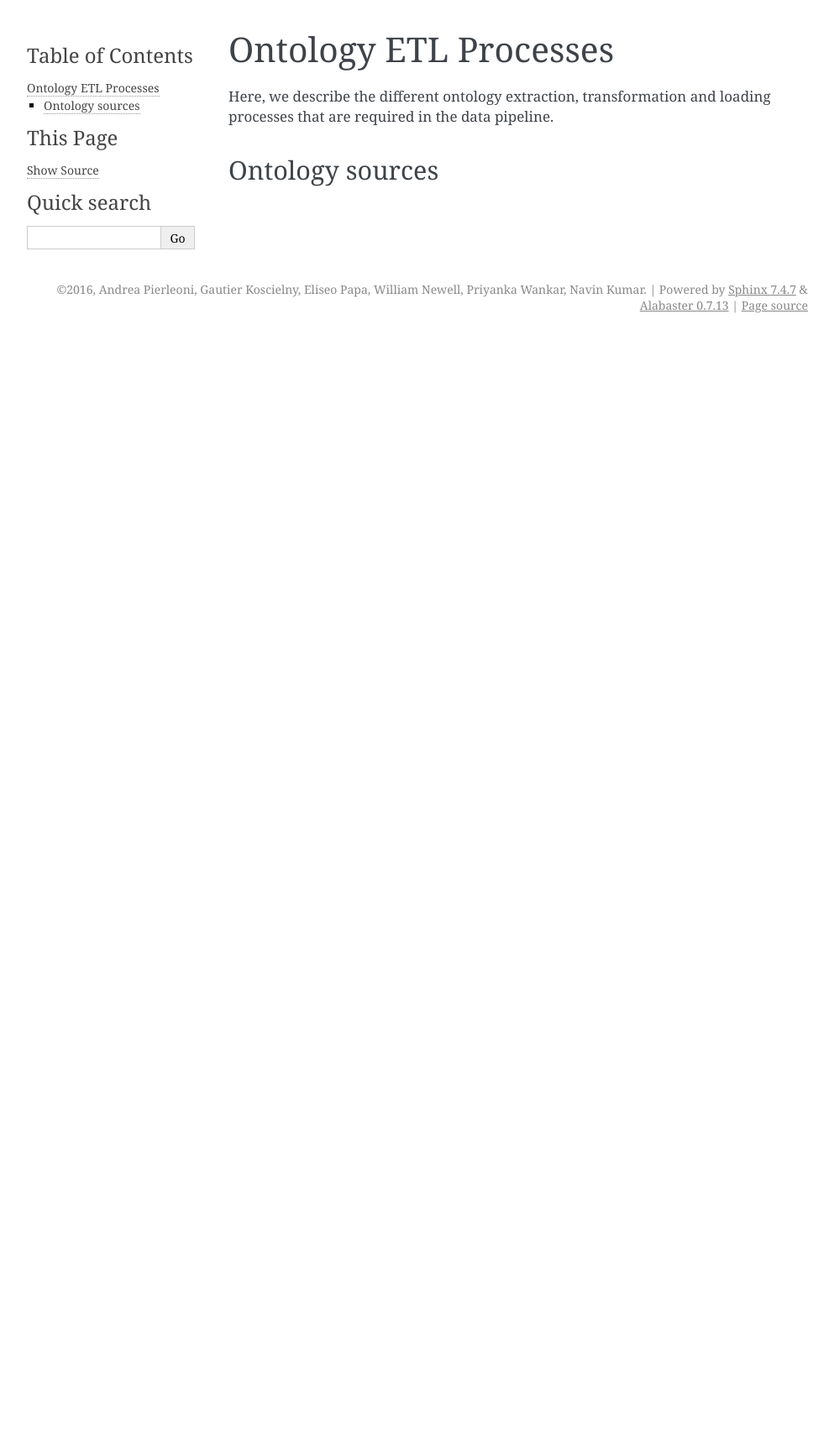
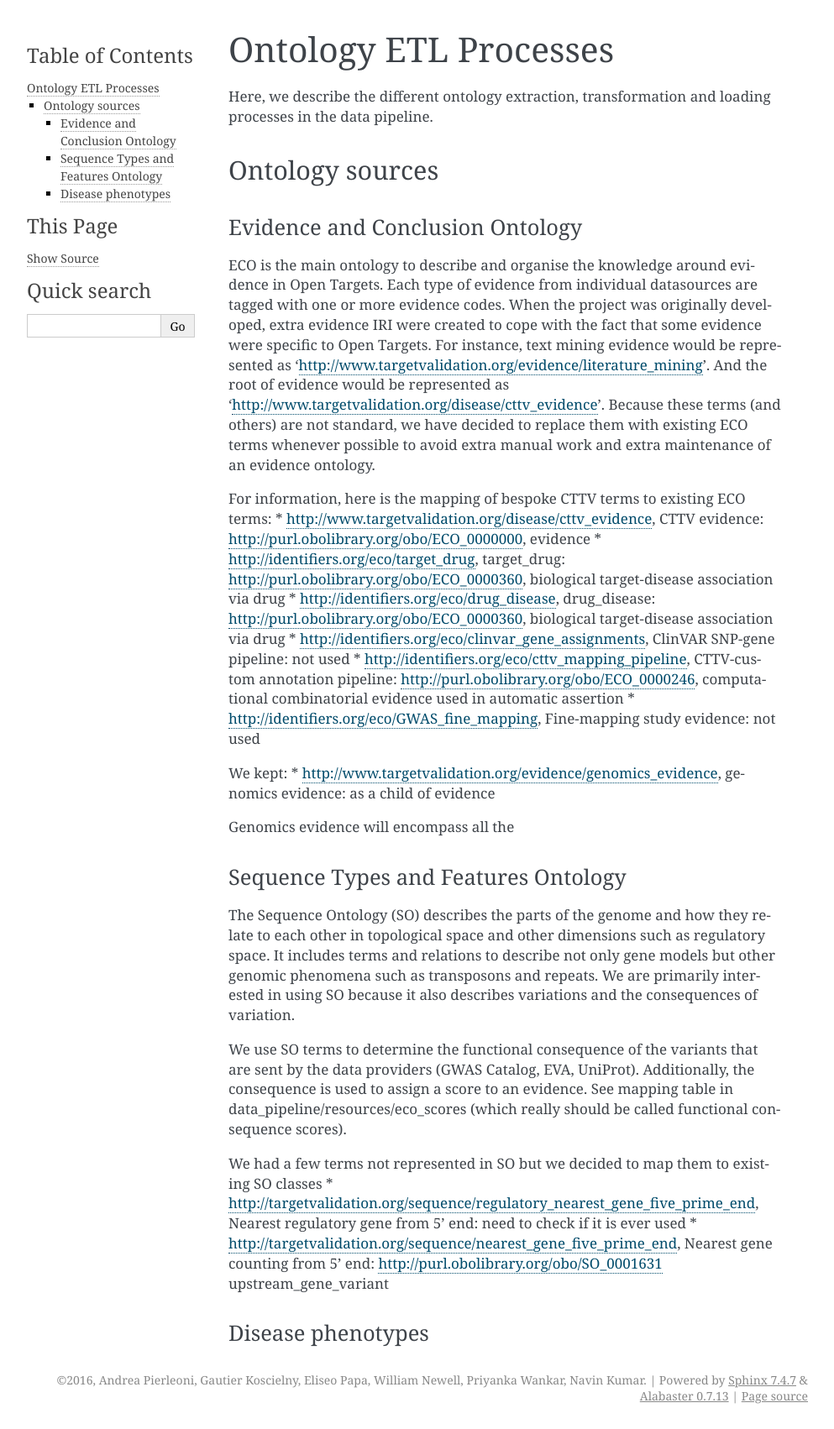
Before and after one commit to opentargets-archive/data_pipeline, a Sphinx documentation site: the page built from doc/source/ontology.rst, in a window 1280 px wide. Shown: the whole page at 84% size, without its empty margins (148-1141 px from the left). Built offline with Sphinx 7.4.7, drawn with Linux system fonts in a browser that asks for light colours; before the commit the page ends 900 px from its top, so only the background shows below that.

Commit message:
Add documentation with project list and codes.

```diff
--- a/doc/source/index.rst
+++ b/doc/source/index.rst
@@ -12,6 +12,7 @@ Contents:
    :maxdepth: 2
 
    ontology.rst
+   project_codes.rst
 
 Indices and tables
 ==================
--- a/doc/source/ontology.rst
+++ b/doc/source/ontology.rst
@@ -3,8 +3,52 @@
 Ontology ETL Processes
 ======================
 
-Here, we describe the different ontology extraction, transformation and loading processes that are required in the data
+Here, we describe the different ontology extraction, transformation and loading processes in the data
 pipeline.
 
 Ontology sources
 ----------------
+
+Evidence and Conclusion Ontology
+++++++++++++++++++++++++++++++++
+
+ECO is the main ontology to describe and organise the knowledge around evidence in Open Targets.
+Each type of evidence from individual datasources are tagged with one or more evidence codes.
+When the project was originally developed, extra evidence IRI were created to cope with the fact that some evidence were
+specific to Open Targets. For instance, text mining evidence would be represented as
+'http://www.targetvalidation.org/evidence/literature_mining'.
+And the root of evidence would be represented as 'http://www.targetvalidation.org/disease/cttv_evidence'.
+Because these terms (and others) are not standard, we have decided to replace them with existing ECO terms whenever
+possible to avoid extra manual work and extra maintenance of an evidence ontology.
+
+For information, here is the mapping of bespoke CTTV terms to existing ECO terms:
+* http://www.targetvalidation.org/disease/cttv_evidence, CTTV evidence: http://purl.obolibrary.org/obo/ECO_0000000, evidence
+* http://identifiers.org/eco/target_drug, target_drug: http://purl.obolibrary.org/obo/ECO_0000360, biological target-disease association via drug
+* http://identifiers.org/eco/drug_disease, drug_disease: http://purl.obolibrary.org/obo/ECO_0000360, biological target-disease association via drug
+* http://identifiers.org/eco/clinvar_gene_assignments, ClinVAR SNP-gene pipeline: not used
+* http://identifiers.org/eco/cttv_mapping_pipeline, CTTV-custom annotation pipeline: http://purl.obolibrary.org/obo/ECO_0000246, computational combinatorial evidence used in automatic assertion
+* http://identifiers.org/eco/GWAS_fine_mapping, Fine-mapping study evidence: not used
+
+We kept:
+* http://www.targetvalidation.org/evidence/genomics_evidence, genomics evidence: as a child of evidence
+
+Genomics evidence will encompass all the
+
+Sequence Types and Features Ontology
+++++++++++++++++++++++++++++++++++++
+
+The Sequence Ontology (SO) describes the parts of the genome and how they relate to each other in topological space and
+other dimensions such as regulatory space. It includes terms and relations to describe not only gene models but other
+genomic phenomena such as transposons and repeats. We are primarily interested in using SO because it also describes
+variations and the consequences of variation.
+
+We use SO terms to determine the functional consequence of the variants that are sent by the data providers (GWAS
+Catalog, EVA, UniProt). Additionally, the consequence is used to assign a score to an evidence. See mapping table in
+data_pipeline/resources/eco_scores (which really should be called functional consequence scores).
+
+We had a few terms not represented in SO but we decided to map them to existing SO classes
+* http://targetvalidation.org/sequence/regulatory_nearest_gene_five_prime_end, Nearest regulatory gene from 5' end: need to check if it is ever used
+* http://targetvalidation.org/sequence/nearest_gene_five_prime_end,	Nearest gene counting from 5' end: http://purl.obolibrary.org/obo/SO_0001631 upstream_gene_variant
+
+Disease phenotypes
++++++++++++++++++
```
Also changed, not shown: doc/source/project_codes.rst (added, +19 -0 lines).
